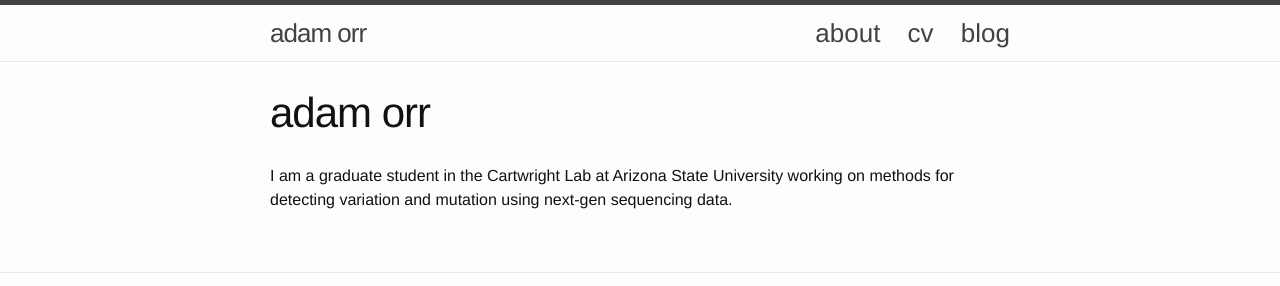
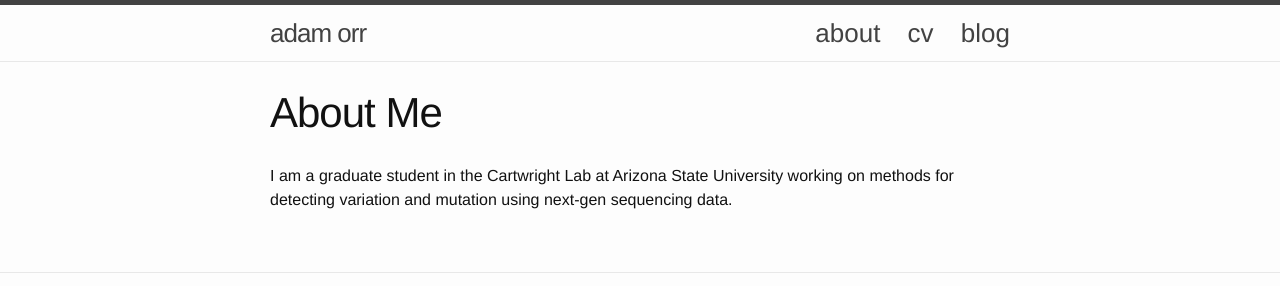
Before and after one commit to adamjorr/adamjorr.github.io, a Jekyll site: the page built from index.md, in a window 1280 px wide. Shown: the top 286 px of the page. Built offline with Jekyll 4.4.1, drawn with Linux system fonts in a browser that asks for light colours; nearby versions of some CDN libraries.

Commit message:
change title of about page

```diff
--- a/_includes/header.html
+++ b/_includes/header.html
@@ -2,7 +2,7 @@
 
   <div class="wrapper">
 
-    <a class="site-title">{{ site.title }}</a>
+    <a class="site-title" href="{{ site.baseurl }}/">{{ site.title }}</a>
 
     <nav class="site-nav">
       <a href="#" class="menu-icon">
--- a/index.md
+++ b/index.md
@@ -1,6 +1,6 @@
 ---
 layout: page
-title: adam orr
+title: About Me
 ---
 
 I am a graduate student in the Cartwright Lab at Arizona State University working on methods for detecting variation and mutation using next-gen sequencing data.
```
